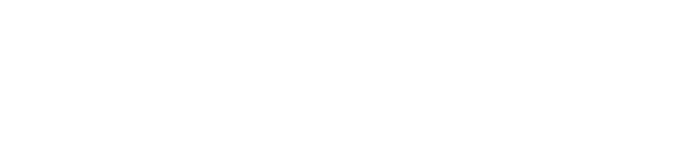
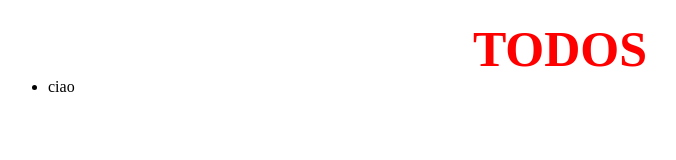
Before and after one commit to Wass01/js-todo-clone, a plain HTML site: page index.html in a window 1280 px wide. Shown: the whole page, without its empty margins (80-756 px from the left). Drawn offline with nearby package versions, Linux system fonts and the light colour scheme.

Commit message:
clone & append prove di funzionamento

```diff
--- a/index.html
+++ b/index.html
@@ -3,10 +3,19 @@
   <head>
     <meta charset="utf-8">
     <title>todo clone</title>
+    <link rel="stylesheet" href="./master.css">
     <script src="https://ajax.googleapis.com/ajax/libs/jquery/3.3.1/jquery.min.js"></script>
     <script src="./main.js" charset="utf-8"></script>
   </head>
-  <body>
+  <body class="container">
+    <h1>TODOS</h1>
+    <ul id="todoList">
+
+    </ul>
+
+    <div id="list">
+      <li><span>ciao</span></li>
+    </div>
 
   </body>
 </html>
--- a/main.js
+++ b/main.js
@@ -0,0 +1,9 @@
+// Creare una Todo-list in cui si possano aggiungere nuovi todo e rimuoverli.
+// Rendiamo il tutto gradevole alla vista
+
+$(document).ready(function() {
+  var addList = $("#list li").clone();
+  $("#todoList").append(addList);
+
+
+});
--- /dev/null
+++ b/master.css
@@ -0,0 +1,20 @@
+*{
+  padding: 0;
+  margin: 0;
+  box-sizing: border-box;
+}
+
+.container{
+  margin: 20px auto;
+  width: 80%;
+}
+
+h1{
+  color: #ff0000;
+  text-align: center;
+  font-size: 50px;
+}
+
+#list{
+  display: none;
+}
```
